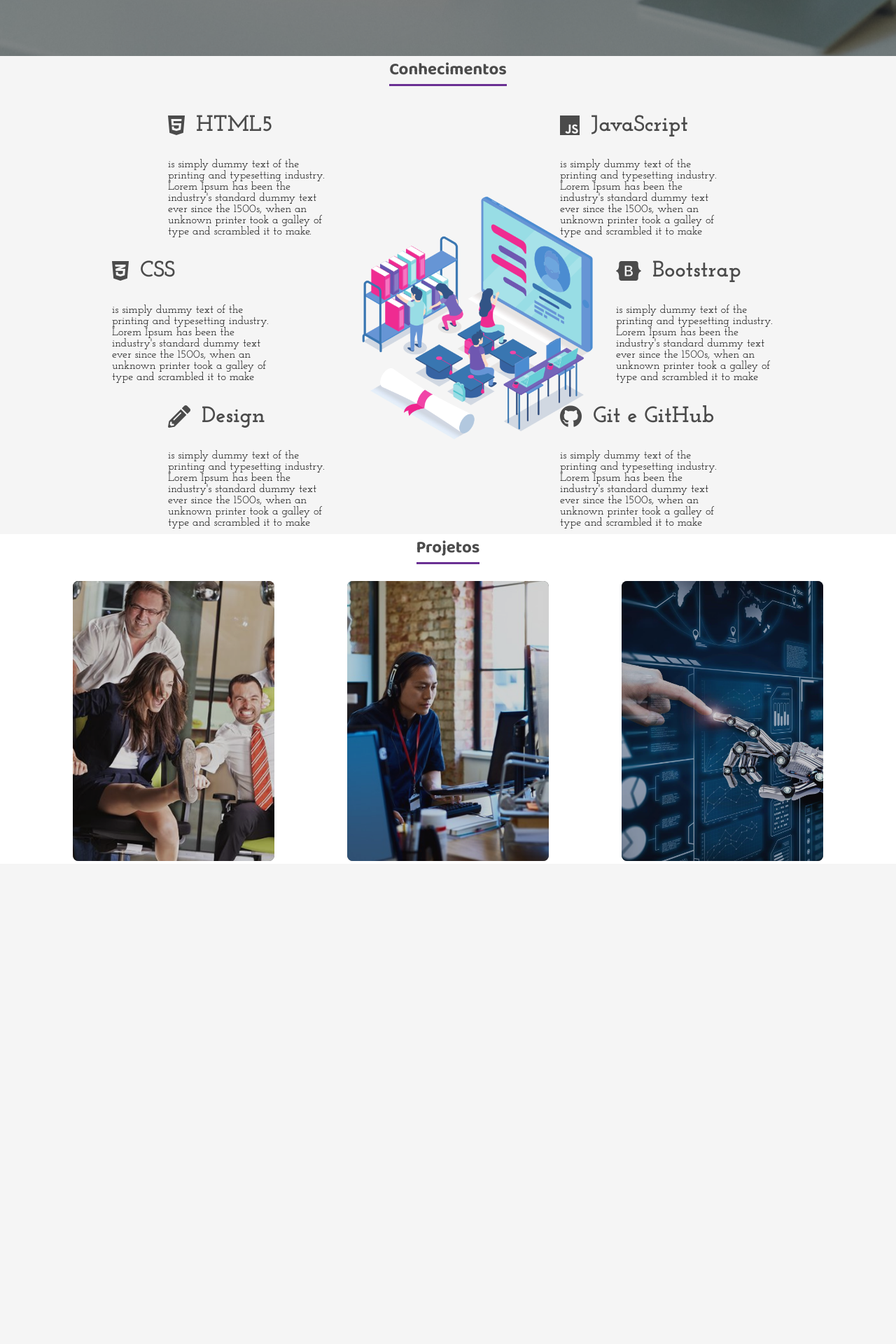
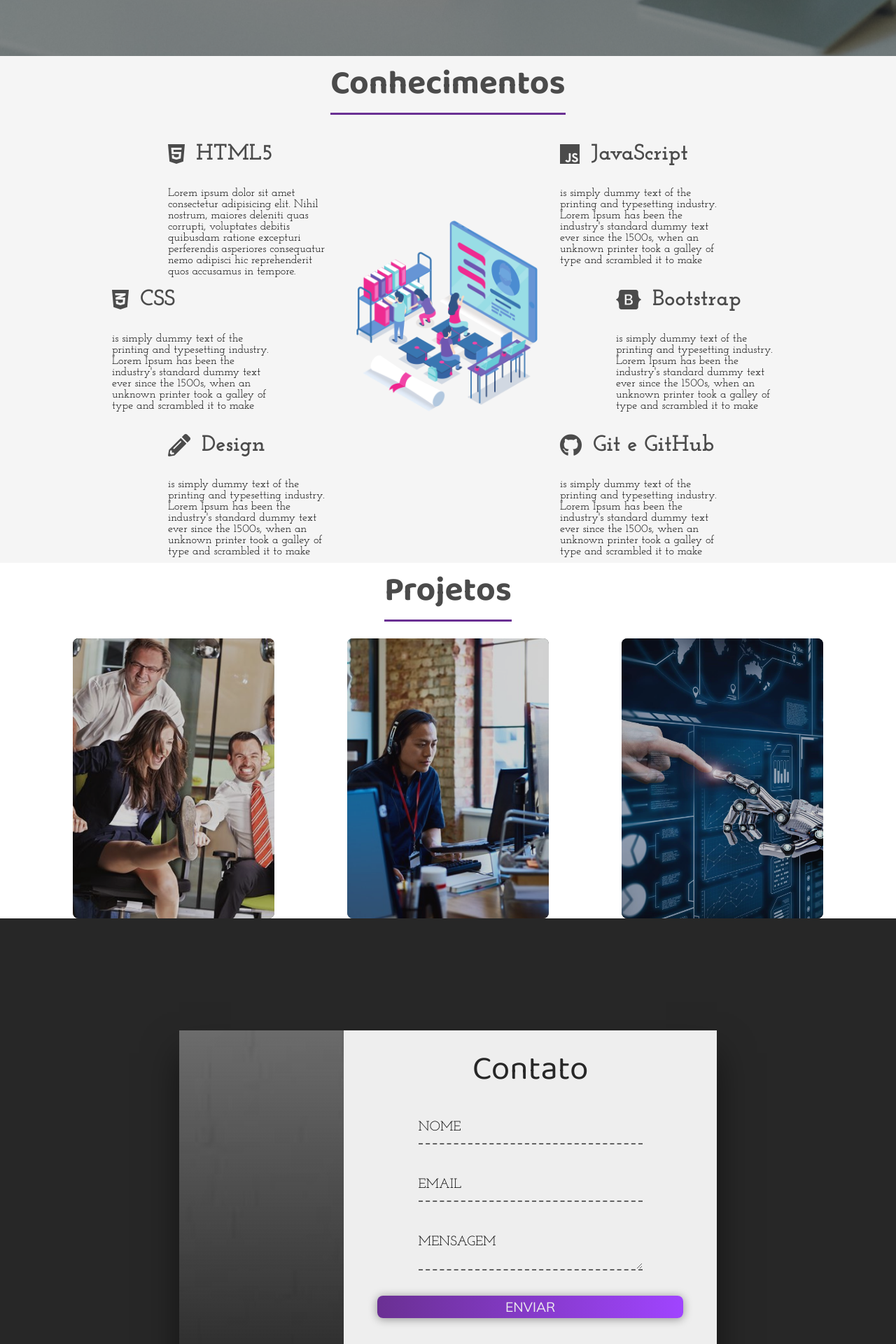
Before and after one commit to carlosantonino/portfolio, a PHP site: page / in a window 1280 px wide. Shown: the part 720-2640 px from the top of the page at 70% size. Before the commit the page ends 1950 px from the top, so only its background shows below. Run offline with PHP 8.4, Linux system fonts and the light colour scheme.

Commit message:
atualizaçao1302

```diff
--- a/index.html
+++ b/index.html
@@ -55,6 +55,8 @@
             </div>
         </aside>
 
+        <!-- Aqui começa a sessao de conhecimentos -->
+
         <section class="sessao-conhecimentos">
             <div class="sessao-header">
                 <h1>Conhecimentos</h1>
@@ -66,7 +68,7 @@
                         <h3>HTML5</h3>
                     </div>
                     <div class="conhecimento-text">
-                        <p>is simply dummy text of the printing and typesetting industry. Lorem Ipsum has been the industry's standard dummy text ever since the 1500s, when an unknown printer took a galley of type and scrambled it to make.</p>
+                        <p>Lorem ipsum dolor sit amet consectetur adipisicing elit. Nihil nostrum, maiores deleniti quas corrupti, voluptates debitis quibusdam ratione excepturi perferendis asperiores consequatur nemo adipisci hic reprehenderit quos accusamus in tempore.</p>
                     </div>
                 </div>
                 <div class="conhecimento">
@@ -120,6 +122,8 @@
             </div>
         </section>
 
+        <!-- Aqui começa a sessao de projetos -->
+
         <section class="sessao-projetos">
             <div class="sessao-header">
                 <h1>Projetos</h1>
@@ -133,7 +137,7 @@
                         <h2>Todo list</h2>
                         <h3>JavaScript</h3>
                         <p>Lorem Ipsum is simply dummy text of the printing and typesetting industry. Lorem Ipsum has been the industry's standard dummy text ever since the 1500s</p>
-                        <button>Saiba Mais</button>
+                        <button class="btn">Saiba Mais</button>
                     </div>
                 </div>
                 <div class="card">
@@ -144,7 +148,7 @@
                         <h2>Maratona</h2>
                         <h3>Html, CSS</h3>
                         <p>Lorem Ipsum is simply dummy text of the printing and typesetting industry. Lorem Ipsum has been the industry's standard dummy text ever since the 1500s</p>
-                        <button>Saiba Mais</button>
+                        <button class="btn">Saiba Mais</button>
                     </div>
                 </div>
                 <div class="card">
@@ -155,13 +159,40 @@
                         <h2>Robótica</h2>
                         <h3>IA</h3>
                         <p>Lorem Ipsum is simply dummy text of the printing and typesetting industry. Lorem Ipsum has been the industry's standard dummy text ever since the 1500s</p>
-                        <button>Saiba Mais</button>
+                        <button class="btn">Saiba Mais</button>
                     </div>
                 </div>
 
             </div>
         </section>
 
+        <!-- Aqui começa a sessao contato A6 -->
+
+        <section class="sessao-contato">
+            <div class="contato-wrapper">
+                <div class="contato-left">
+
+                </div>
+                <div class="contato-right">
+                    <h1>Contato</h1>
+                    <form action="">
+                        <div class="input-group">
+                            <input type="text" class="field" id="nome">
+                            <label for="nome" class="field-label">Nome</label>
+                        </div>
+                        <div class="input-group">
+                            <input type="text" class="field" id="email">
+                            <label for="email" class="field-label">Email</label>
+                        </div>
+                        <div class="input-group">
+                            <textarea class="field" id="mensagem"></textarea>
+                            <label for="mensagem" class="field-label">Mensagem</label>
+                        </div>
+                        <button type="submit" class="btn btn-submit">Enviar</button>
+                    </form>
+                </div>
+            </div>
+        </section>
     </div>
 
 </body>
@@ -170,4 +201,4 @@
 </html>
 
 
-<!-- João Carlos Lima e Silva Projeto Website completo com html , css, js -->
+<!-- João Carlos Lima e Silva Projeto Website completo com html , css, js Aula 6 tempo 6 min -->
--- a/style.css
+++ b/style.css
@@ -188,21 +188,23 @@ header {
     left: 50%;
     transform: translate(-50%, -50%);
 }
+
 .menu-item {
     text-align: center;
     margin-bottom: .5rem;
 
 }
+
 .menu-link{
     font-family: var(--font-action);
     font-size: 2rem;
     color: #555;
     transition: color 1s;
 }
+
 .menu-link:hover{
     color: #6a3093;
 }
-
 .social-media{
     position: absolute;
     bottom: 2rem;
@@ -227,6 +229,8 @@ header {
 .social-media i:hover {
     background-color: #a044ff;
 }
+
+/* Aqui começa a sessao conhecimentos */
 
 .conhecimentos {
     display: grid;
@@ -273,7 +277,7 @@ header {
 
 .sessao-header h1 {
     font-family: var(--font-primary);
-    font-size-adjust: 3rem;
+    font-size: 3rem;
     color: #4b4b4b;
     border-bottom: solid 3px #6a3093;
     margin-bottom: 1.5rem;
@@ -304,8 +308,10 @@ header {
 }
 .conhecimentos-img-wrapper img{
     object-fit: cover;
-    height: 100%;
+    width: 100%;
 }
+
+/* Aqui começa a sessao de projetos */
 
 .projetos {
     display: flex;
@@ -370,10 +376,7 @@ header {
     margin-bottom: 2rem;
 }
 
-.card-info button {
-
-    width: 8rem;
-    height: 2.5rem;
+.btn {
     background: #6a3093;
     background: -webkit-linear-gradient(to right, #a044ff, #6a3093);
     background: linear-gradient(to left, #a044ff, #6a3093);
@@ -385,8 +388,113 @@ header {
     box-shadow: 0 .1rem .8rem rgba(0, 0, 0, .4);
 }
 
+.card-info button {
+    font-size: 1rem;
+    width: 8rem;
+    height: 2.5rem;
+
+}
+
 .card:hover .card-info {
     bottom: 2rem;
     opacity: 1;
     visibility: visible;
 }
+
+/* Aqui começa estilização da sessao de contato A6*/
+
+.sessao-contato {
+    width: 100%;
+    height: 100vh;
+    background-color: #272727;
+    display: flex;
+    align-items: center;
+    justify-content: center;
+}
+.contato-wrapper {
+    width: 60%;
+    height: 30rem;
+    display: flex;
+    box-shadow: 0 2rem 3rem rgba(0,0,0, 0.5);
+}
+.contato-left{
+    width: 35%;
+    background: linear-gradient(
+    rgba(15,15,15, 0.6),
+    rgba(22,22,22, 0.9)),
+    url(imagens/contato.jpg);
+    background-size: cover;
+}
+.contato-right {
+    width: 65%;
+    background-color: #eee;
+    padding: 1rem 3rem 3rem 3rem;
+}
+
+.sessao-contato h1{
+    width: 100%;
+    text-align: center;
+    font-family: var(--font-primary);
+    color: #272727;
+    font-size: 3rem;
+    font-weight: lighter;
+}
+
+.sessao-contato form {
+    width: 100%;
+    display: flex;
+    flex-direction: column;
+    align-items: center;
+}
+
+.input-group {
+    position: relative;
+}
+
+.field{
+    background: transparent;
+    border: none;
+    width: 20rem;
+    font-size: 1.5rem;
+    font-family: var(--font-secudary);
+    border-bottom: 2px dashed #636363;
+    height: 3rem;
+    outline: none;
+    margin: 1rem 0;
+}
+
+
+
+.input-group textarea {
+    padding-top: 1rem;
+    max-width: 25rem;
+    max-height: 3rem;
+}
+
+.field-label {
+    position: absolute;
+    left: 0;
+    top: 2rem;
+    font-size:1.2rem;
+    font-family: var(--font-secudary);
+    text-transform: uppercase;
+    transition: all 0.3s;
+
+}
+
+.field:focus ~ label {
+    top: 0;
+    font-size: 1rem;
+}
+
+.field:focus{
+    border-bottom: 1px solid;
+}
+
+.btn-submit {
+    font-size: 1.2rem;
+    text-transform: uppercase;
+    width: 100%;
+    height: 2rem;
+    margin-top: 1rem;
+}
```
Also changed, not shown: imagens/1611061292490.jpeg (added), imagens/2021.01.22-18.41.29.jpg (added), imagens/contato.jpg (added), imagens/site1307_2.jpg (added).
